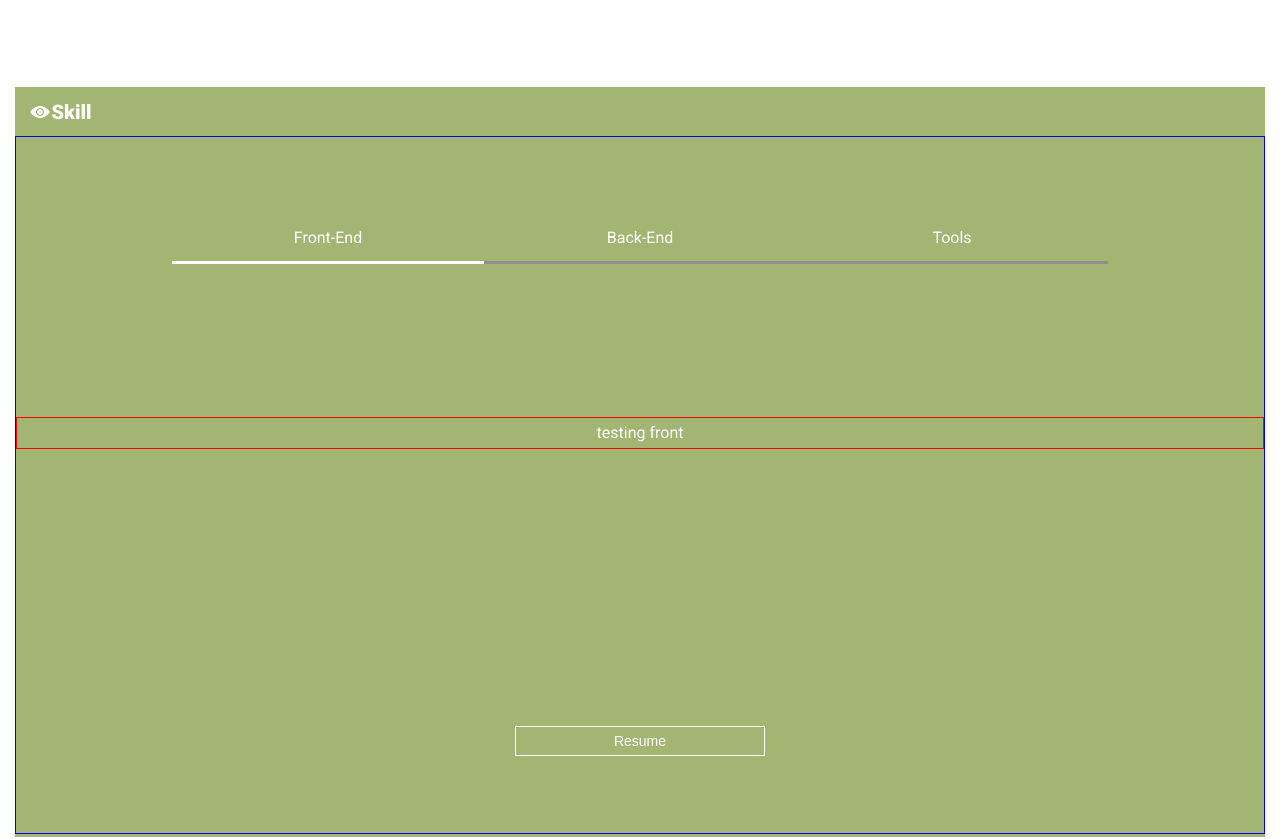
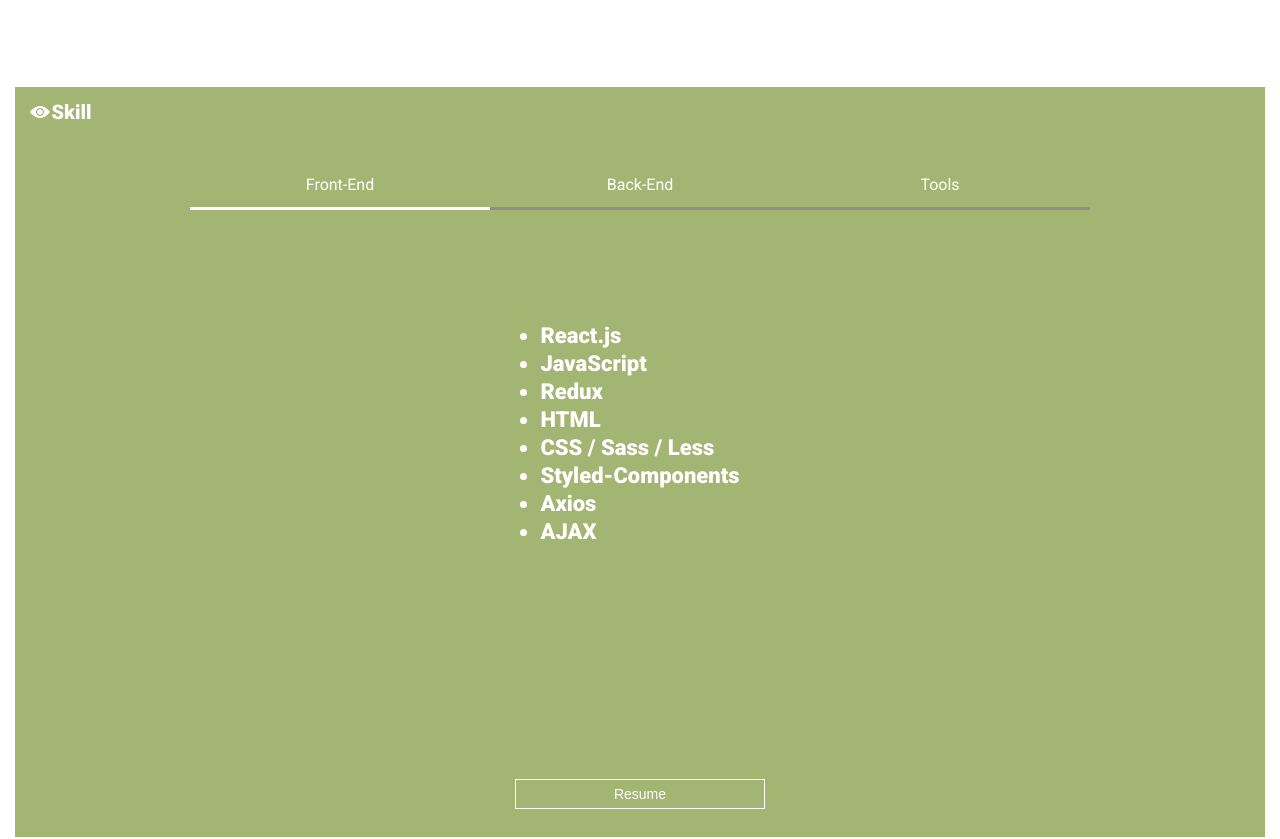
Before and after one commit to ErikRodriguez-webdev/port, a React (Create React App) app in the folder portfolio/: page / in a window 1280 px wide. Shown: the part 1720-2559 px from the top of the page. Built offline with nearby package versions, Linux system fonts and the light colour scheme.

Commit message:
Adds skill component styling and fixes positioning of layout to match figma

```diff
--- a/portfolio/src/App.css
+++ b/portfolio/src/App.css
@@ -194,12 +194,12 @@ footer {
 }
 
 .skillContent {
-  border: 1px solid blue;
   width: 100%;
   height: 93%;
   display: flex;
   flex-direction: column;
-  justify-content: space-around;
+  justify-content: space-between;
+  padding: 2%;
 }
 
 .skillNavPlacement {
@@ -234,14 +234,17 @@ footer {
 }
 
 .skillDisplayPlacement {
-  border: 1px solid red;
   display: flex;
   justify-content: center;
 }
 
 .skillDisplayRevealText {
   display: block;
-  font-size: 2rem;
+  font-style: normal;
+  font-weight: bold;
+  font-size: 2.2rem;
+  line-height: 28px;
+  padding: 2%;
 }
 
 .skillDisplayHideText {
--- a/portfolio/src/components/Skill.js
+++ b/portfolio/src/components/Skill.js
@@ -53,13 +53,41 @@ const Skill = () => {
 
           <div className="skillDisplayPlacement">
             <div className="skillDisplayRevealText front-end">
-              <p>testing front</p>
+              <ul>
+                <li>React.js</li>
+                <li>JavaScript</li>
+                <li>Redux</li>
+                <li>HTML</li>
+                <li>CSS / Sass / Less</li>
+                <li>Styled-Components</li>
+                <li>Axios</li>
+                <li>AJAX</li>
+              </ul>
             </div>
             <div className="skillDisplayHideText back-end">
-              <p>testing back</p>
+              <ul>
+                <li>Node.js</li>
+                <li>Express.js</li>
+                <li>Knex.js</li>
+                <li>SQLite</li>
+                <li>Cors</li>
+                <li>SuperTest</li>
+                <li>Jest</li>
+                <li>Postman / Insomnia</li>
+              </ul>
             </div>
             <div className="skillDisplayHideText tools">
-              <p>testing tools</p>
+              <ul>
+                <li>MacOS / Windows</li>
+                <li>Terminal / Git</li>
+                <li>Github</li>
+                <li>Zoom</li>
+                <li>Slack</li>
+                <li>AWS</li>
+                <li>Heroku</li>
+                <li>Zeit / Vercel</li>
+                <li>Netlify</li>
+              </ul>
             </div>
           </div>
 
```
